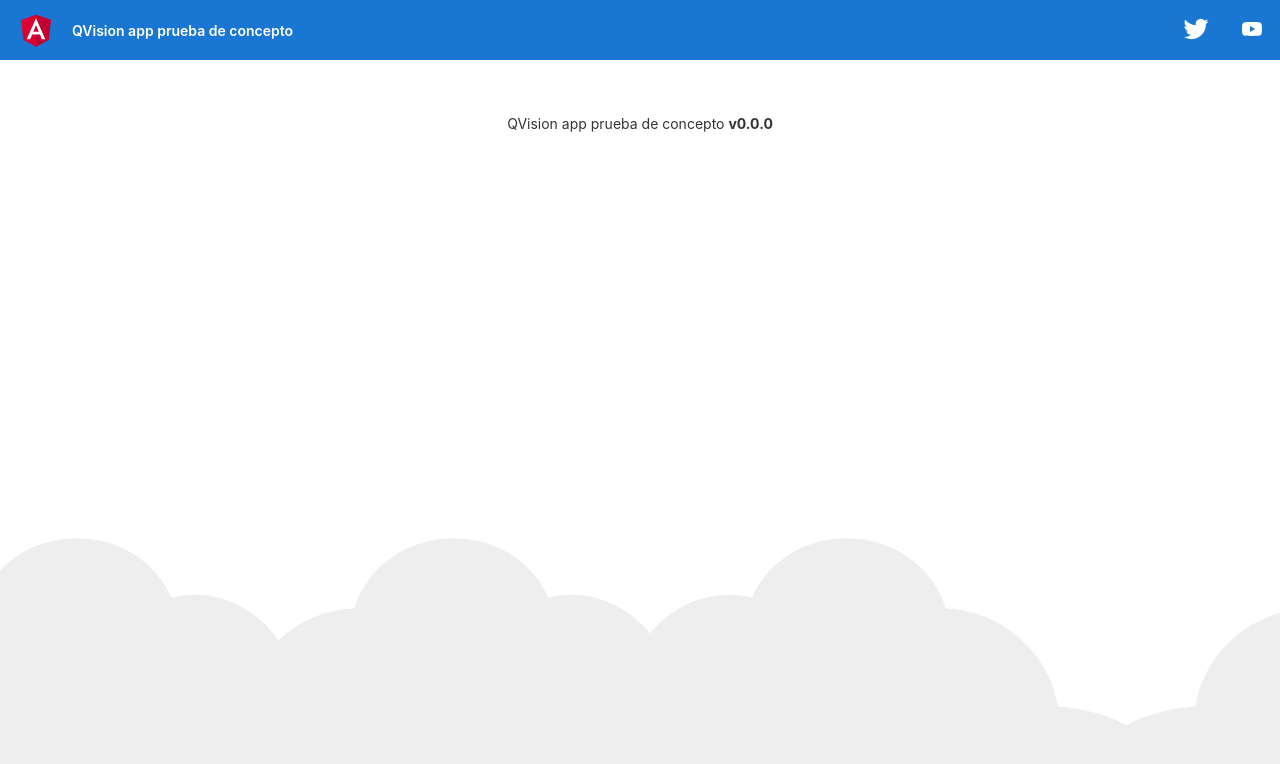
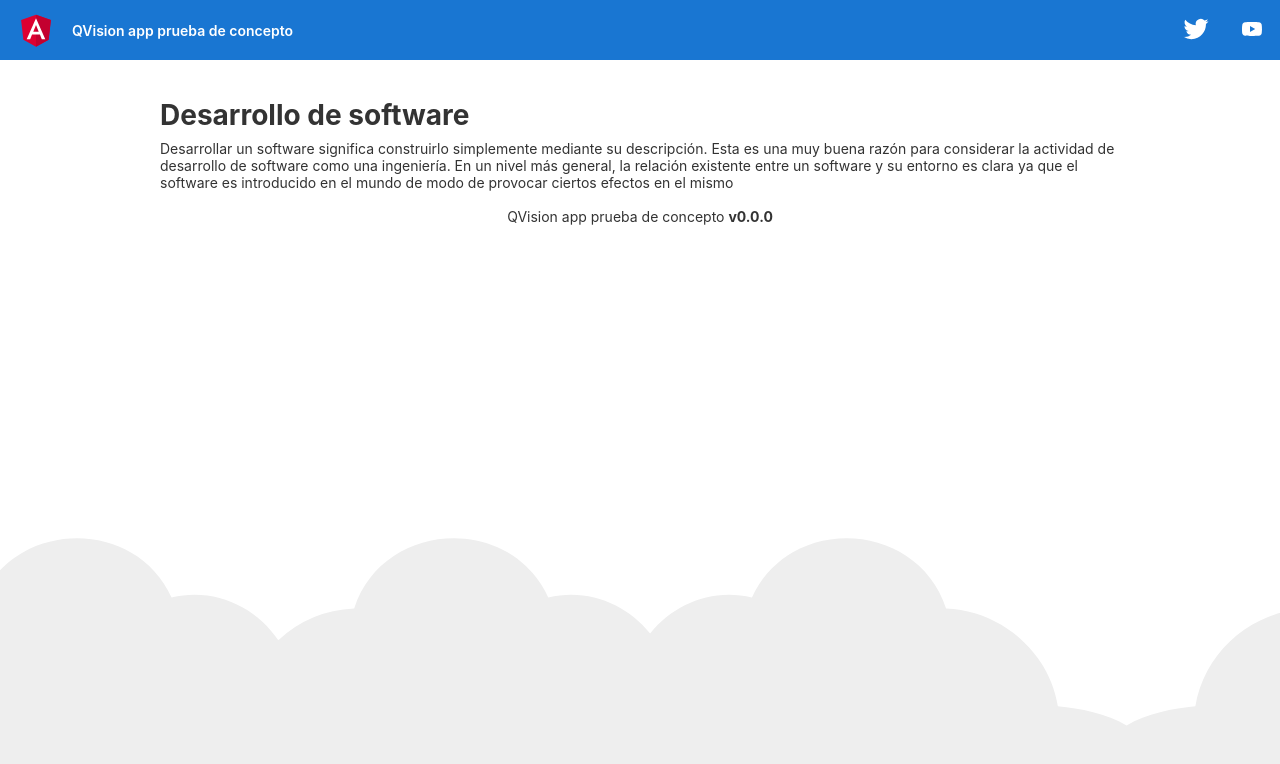
Before and after one commit to DCastroQV/Prueba-de-concepto, an Angular app: page / in a window 1280 px wide. Shown: the top 764 px of the page. Built offline with nearby package versions, Linux system fonts and the light colour scheme.

Commit message:
Se agrega desarrollo de requerimiento 002

```diff
--- a/src/app/app.component.html
+++ b/src/app/app.component.html
@@ -335,8 +335,12 @@
 
   <!-- Requerimeinto Edgar -->
   <div>
-    <h1></h1>
-    <p></p>
+    <h1>Desarrollo de software</h1>
+    <p>Desarrollar un software significa construirlo simplemente mediante
+      su descripción. Esta es una muy buena razón para considerar la actividad
+      de desarrollo de software como una ingeniería. En un nivel más general,
+      la relación existente entre un software y su entorno es clara
+      ya que el software es introducido en el mundo de modo de provocar ciertos efectos en el mismo</p>
   </div>
 
   <!-- Requerimeinto Gabriel -->
```
